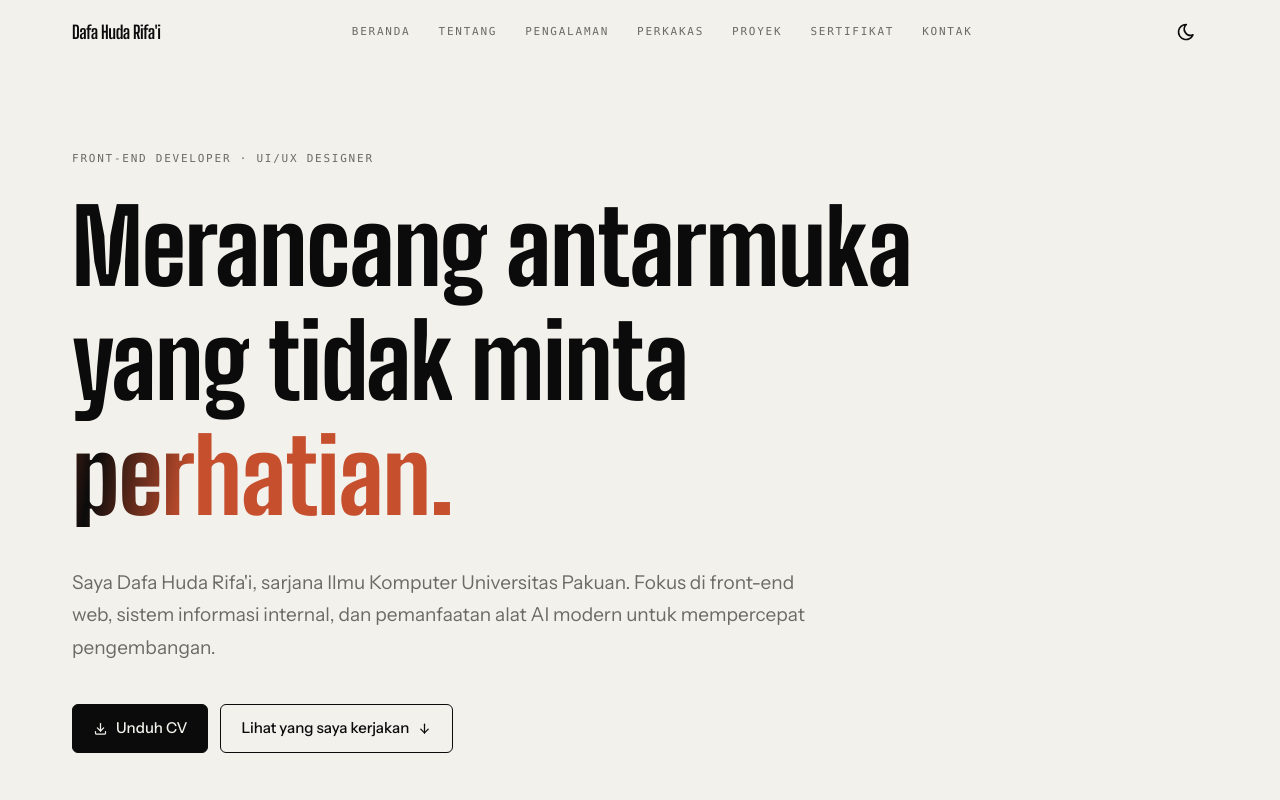
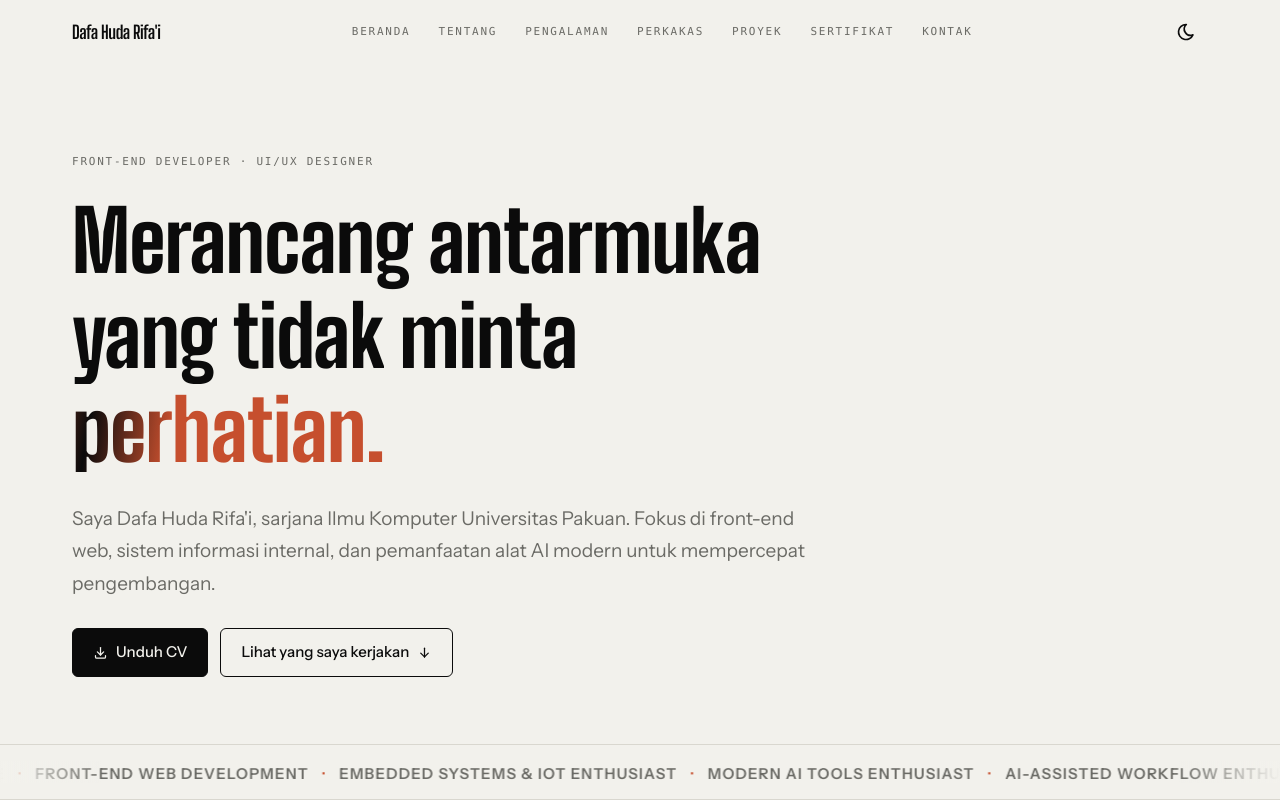
Before and after one commit to dafahuda/myportfolio, a React (Vite) app: page / in a window 1280 px wide. Shown: the top 800 px of the page. Built offline with nearby package versions, Linux system fonts and the light colour scheme.

Commit message:
fix(hero): paskan hero penuh satu layar agar marquee tidak terpotong di laptop kecil

```diff
--- a/src/pages/HeroSection.jsx
+++ b/src/pages/HeroSection.jsx
@@ -21,19 +21,20 @@ const HeroSection = () => {
   }));
 
   return (
-    <section id="beranda" className="pt-28 md:pt-36 pb-14 md:pb-20">
-      <div className="container-page">
+    <section id="beranda" className="min-h-[100svh] flex flex-col">
+      <div className="container-page flex-1 flex items-center pt-24 md:pt-28 pb-8">
         <div className="md:max-w-[90%]">
           <span className="section-label" data-reveal data-reveal-delay="600">
             Front-end Developer · UI/UX Designer
           </span>
           <h1
-            className="mt-3 mb-8 font-extrabold"
+            className="mt-3 font-extrabold"
             aria-label="Merancang antarmuka yang tidak minta perhatian."
             style={{
-              fontSize: "clamp(3rem, 8vw, 6.5rem)",
+              fontSize: "clamp(2.5rem, min(8vw, 10.5vh), 6.5rem)",
               lineHeight: 1.0,
               letterSpacing: "-0.01em",
+              marginBottom: "clamp(1rem, 3vh, 2rem)",
             }}
           >
             <AnimatedWords text="Merancang antarmuka" className="mb-1" />
@@ -42,7 +43,7 @@ const HeroSection = () => {
             <br />
             <AnimatedWords text="perhatian." delay={480} accent="perhatian." />
           </h1>
-          <p className="lead mb-10 text-[18px] md:text-[19px] leading-[1.7]" data-reveal data-reveal-delay="850">
+          <p className="lead text-[18px] md:text-[19px] leading-[1.7]" style={{ marginBottom: "clamp(1.25rem, 3.5vh, 2.5rem)" }} data-reveal data-reveal-delay="850">
             Saya Dafa Huda Rifa&apos;i, sarjana Ilmu Komputer Universitas
             Pakuan. Fokus di front-end web, sistem informasi internal, dan
             pemanfaatan alat AI modern untuk mempercepat pengembangan.
@@ -64,7 +65,7 @@ const HeroSection = () => {
         </div>
       </div>
 
-      <div className="mt-16 md:mt-24 border-y border-[var(--color-line)] py-4 overflow-hidden text-[var(--color-muted)]">
+      <div className="border-y border-[var(--color-line)] py-4 overflow-hidden text-[var(--color-muted)]">
         <LogoLoop
           logos={logos}
           speed={30}
```
